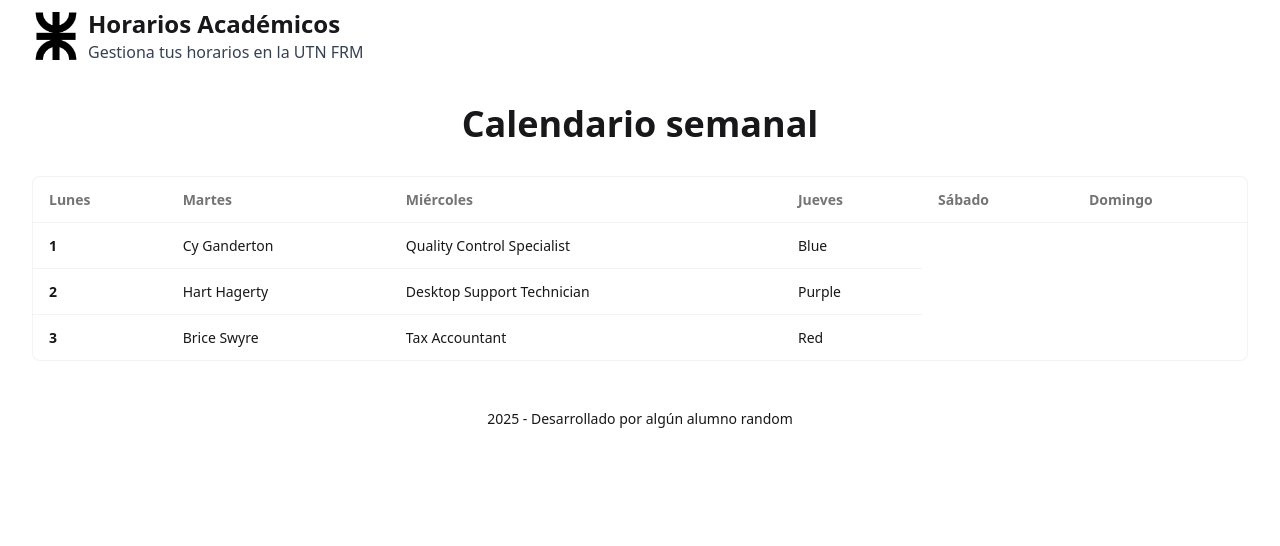
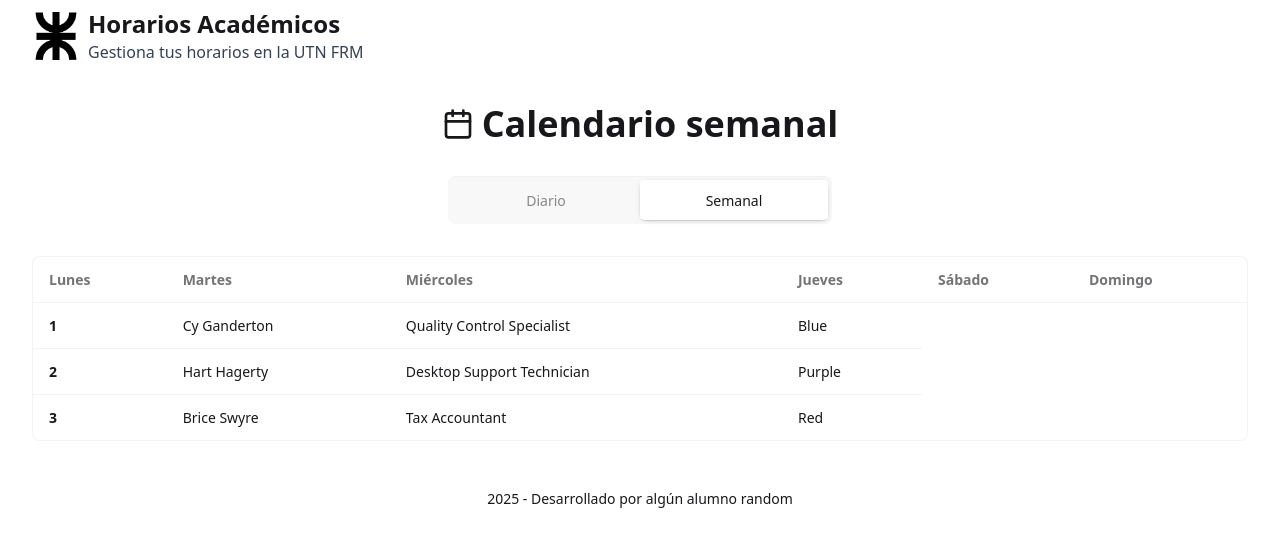
Before and after one commit to jpbiondo/horarios-cursado-ui, a React app: page / in a window 1280 px wide. Shown: the top 546 px of the page. Built offline with nearby package versions, Linux system fonts and the light colour scheme; the HTML template or start-up script is replaced by a standard one.

Commit message:
✨ feat: add tabs

```diff
--- a/package.json
+++ b/package.json
@@ -11,6 +11,7 @@
   },
   "dependencies": {
     "@tailwindcss/vite": "^4.0.9",
+    "lucide-react": "^0.477.0",
     "react": "^19.0.0",
     "react-dom": "^19.0.0",
     "tailwindcss": "^4.0.9"
--- a/src/components/Schedule.tsx
+++ b/src/components/Schedule.tsx
@@ -1,11 +1,33 @@
+import { Calendar } from "lucide-react";
 import React from "react";
 
 export default function Schedule() {
   return (
     <section className="mt-8">
-      <h2 className="text-4xl font-bold text-center mb-8">
-        Calendario semanal
-      </h2>
+      <div className="flex flex-row gap-2 items-center justify-center mb-8">
+        <Calendar className="h-8 w-8" />
+        <h2 className="text-4xl font-bold text-center">Calendario semanal</h2>
+      </div>
+
+      {/* name of each tab group should be unique */}
+      <div className="max-w-sm mb-8 mx-auto">
+        <div className="tabs tabs-box">
+          <input
+            type="radio"
+            name="scheduler_type_tabs"
+            className="tab flex-1"
+            aria-label="Diario"
+          />
+          <input
+            type="radio"
+            name="scheduler_type_tabs"
+            className="tab flex-1"
+            aria-label="Semanal"
+            defaultChecked
+          />
+        </div>
+      </div>
+
       <div className="px-8">
         <div className="overflow-x-auto rounded-box border border-base-content/5 bg-base-100">
           <table className="table">
```
Also changed, not shown: 1 other file (tests, documents, lock files or other folders).
